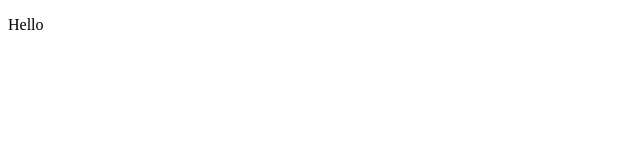
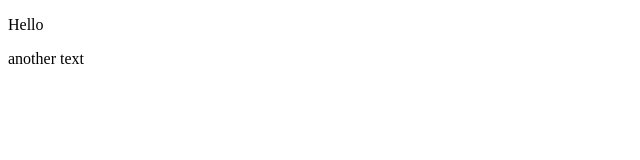
Before and after one commit to hasher786/test, a plain HTML site: page index.html in a window 1280 px wide. Shown: the full height of the page, 0-640 px from the left. Drawn offline with Linux system fonts and the light colour scheme.

Commit message:
changes added

```diff
--- a/index.html
+++ b/index.html
@@ -8,6 +8,7 @@
 </head>
 <body>
     <p> Hello</p>
+    <div>another text</div>
 
 </body>
 </html>
```
